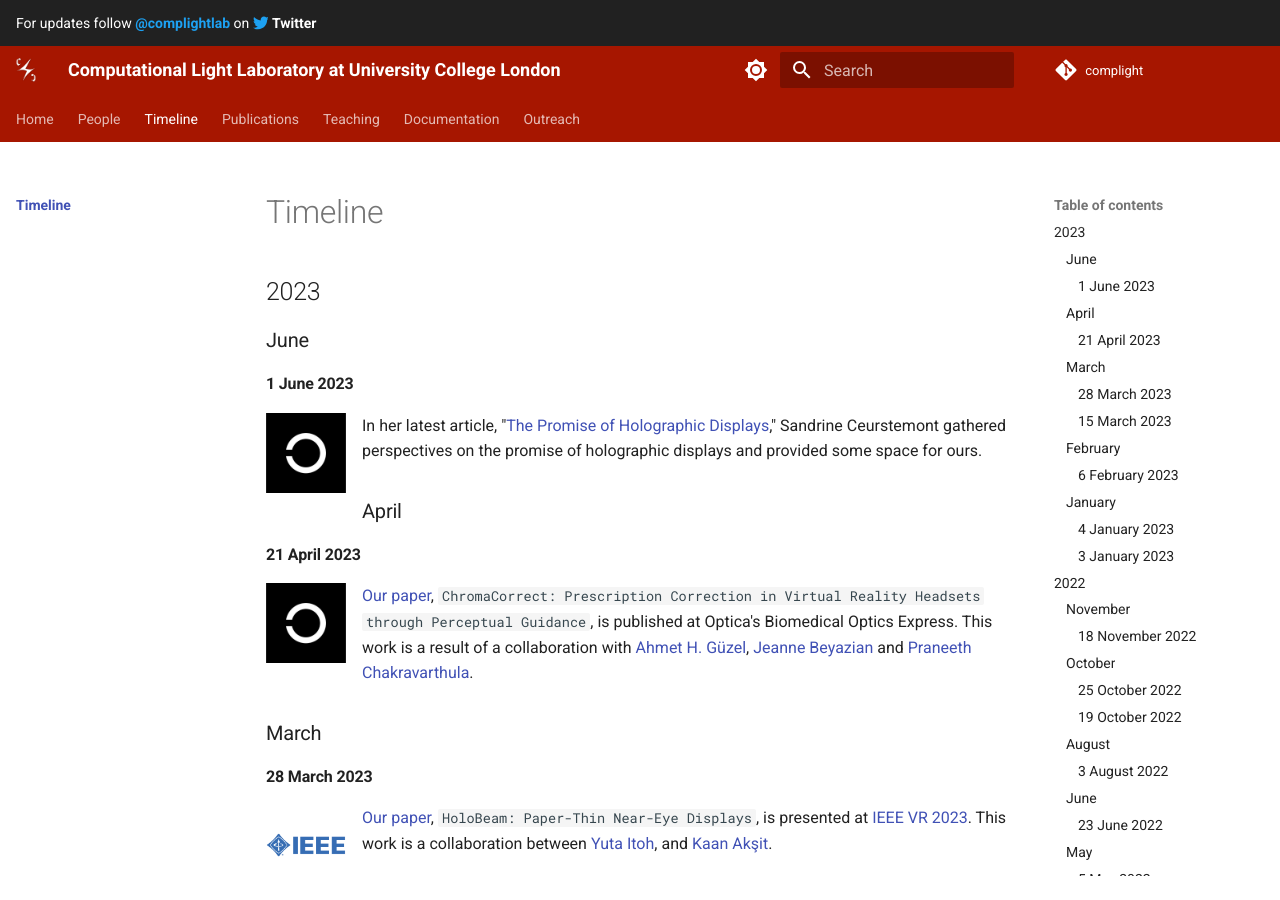
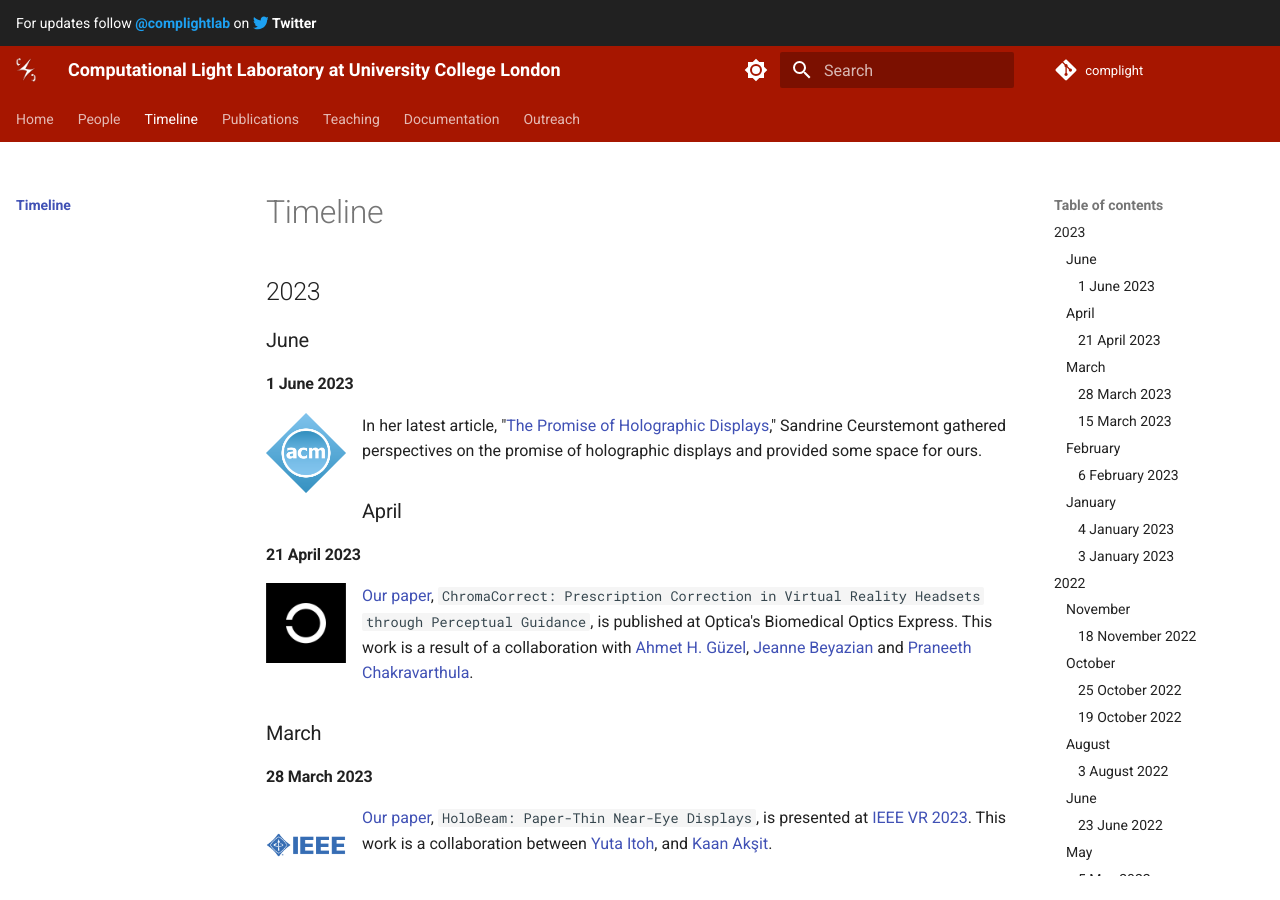
Before and after one commit to complight/complight.github.io, an MkDocs documentation site: the page built from docs/timeline/index.md, in a window 1280 px wide and 900 px high. Built offline with MkDocs 1.6.1 and Material for MkDocs 9.7.7, drawn with Linux system fonts in a browser that asks for light colours.

Commit message:
Adding ACM logo.

```diff
--- a/docs/timeline/index.md
+++ b/docs/timeline/index.md
@@ -6,7 +6,7 @@
 ### June
 #### 1 June 2023
 <div style="float: left; height:100px;" class="boxed">
-<img align="left" src="../media/optica.png" width="80" alt/>
+<img align="left" src="../media/acm.png" width="80" alt/>
 </div>
 In her latest article, "[The Promise of Holographic Displays](https://cacm.acm.org/news/273481-the-promise-of-holographic-displays/fulltext)," Sandrine Ceurstemont gathered perspectives on the promise of holographic displays and provided some space for ours.
 
```
Also changed, not shown: docs/media/acm.png (added).
